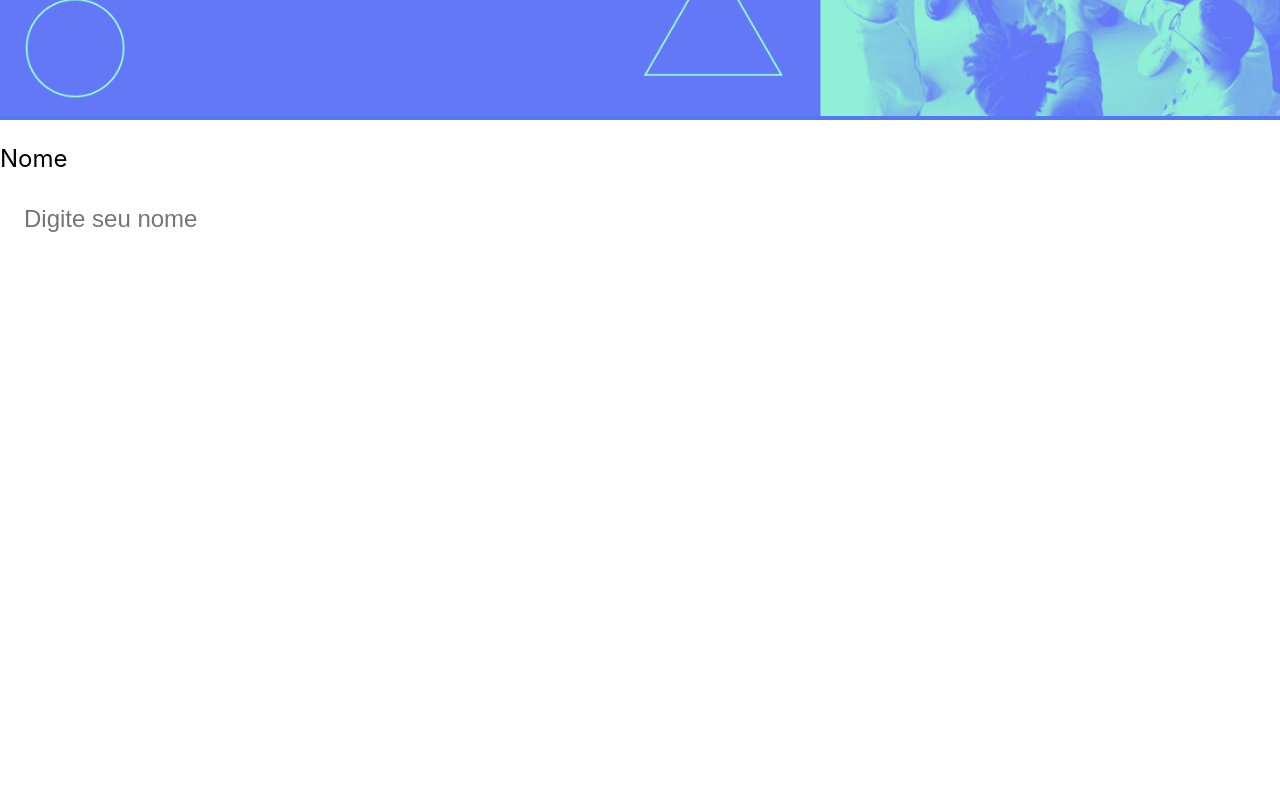
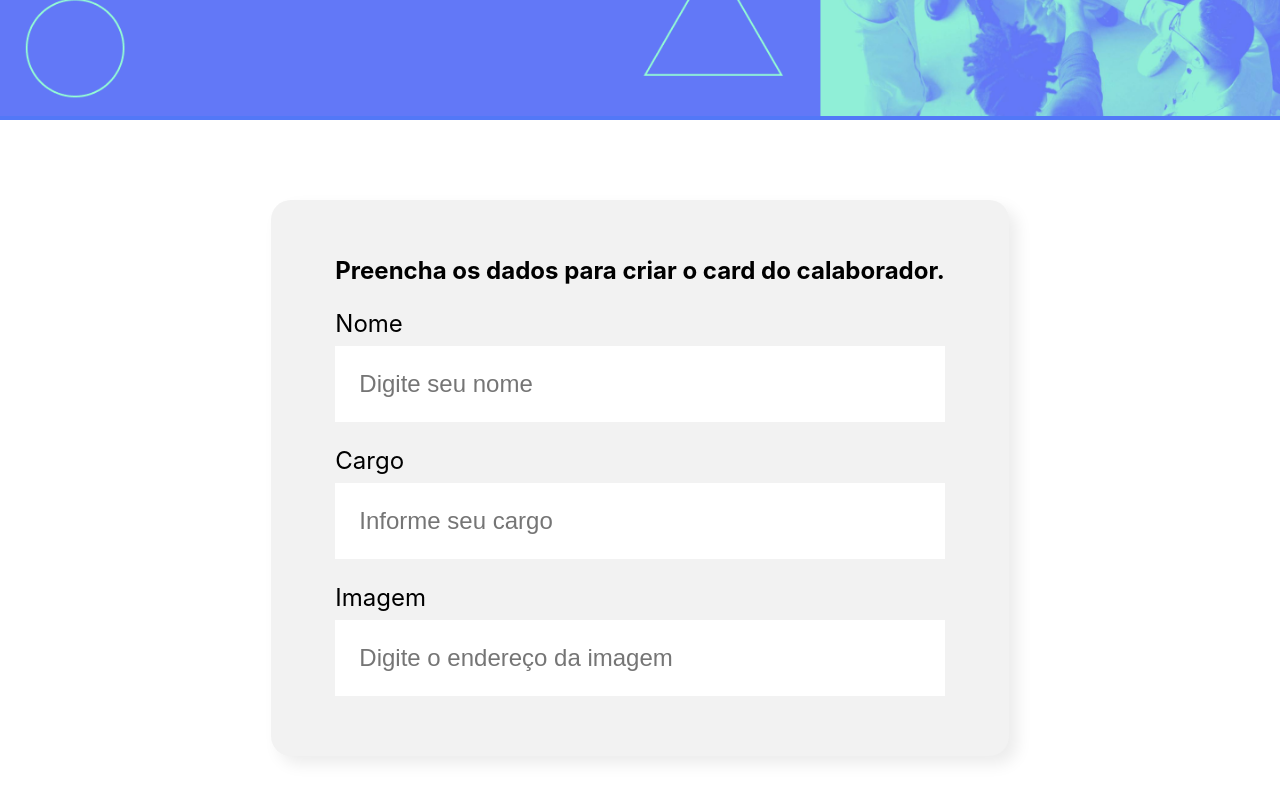
Before and after one commit to ThailonZanardi/organo-alura, a React (Create React App) app: page / in a window 1280 px wide. Shown: the part 378-1178 px from the top of the page. Before the commit the page ends 800 px from the top, so only its background shows below. Built offline with nearby package versions, Linux system fonts and the light colour scheme.

Commit message:
Formulario finalizado

```diff
--- a/src/App.js
+++ b/src/App.js
@@ -1,11 +1,11 @@
 import Banner from './Componentes/Banner/Banner';
-import CampoTexto from './Componentes/CampoTexto/CampoTexto';
+import Formulario from './Componentes/Formulario/Formulario';
 
 function App() {
   return (
     <div className="App">
       <Banner/>
-      <CampoTexto/>
+      <Formulario/>
     </div>
   );
 }
--- a/src/Componentes/CampoTexto/CampoTexto.js
+++ b/src/Componentes/CampoTexto/CampoTexto.js
@@ -1,10 +1,10 @@
 import './CampoTexto.css'
 
-const CampoTexto = () => {
+const CampoTexto = (props) => {
     return(
         <div className="campo-texto">
-            <label>Nome</label>
-            <input placeholder='Digite seu nome'/>
+            <label>{props.label}</label>
+            <input placeholder={props.placeholder}/>
         </div>
     );
 }
--- /dev/null
+++ b/src/Componentes/Formulario/Formulario.css
@@ -0,0 +1,13 @@
+.formulario {
+    display: flex;
+    justify-content: center;
+    margin: 80px 0;
+}
+
+.formulario form {
+    max-width: 80%;
+    background-color: #f2f2f2;
+    border-radius: 20px;
+    padding: 36px 64px;
+    box-shadow: 8px 8px 16px rgba(0, 0, 0, 0.08);
+}
--- /dev/null
+++ b/src/Componentes/Formulario/Formulario.js
@@ -0,0 +1,16 @@
+import CampoTexto from "../CampoTexto/CampoTexto"
+import "./Formulario.css"
+const Formulario = () => {
+    return(
+        <section className="formulario">
+            <form>
+                <h2>Preencha os dados para criar o card do calaborador.</h2>
+                <CampoTexto label="Nome" placeholder="Digite seu nome" />
+                <CampoTexto label="Cargo" placeholder="Informe seu cargo" />
+                <CampoTexto label="Imagem" placeholder="Digite o endereço da imagem" />
+            </form>
+        </section>
+    )
+}
+
+export default Formulario
```
